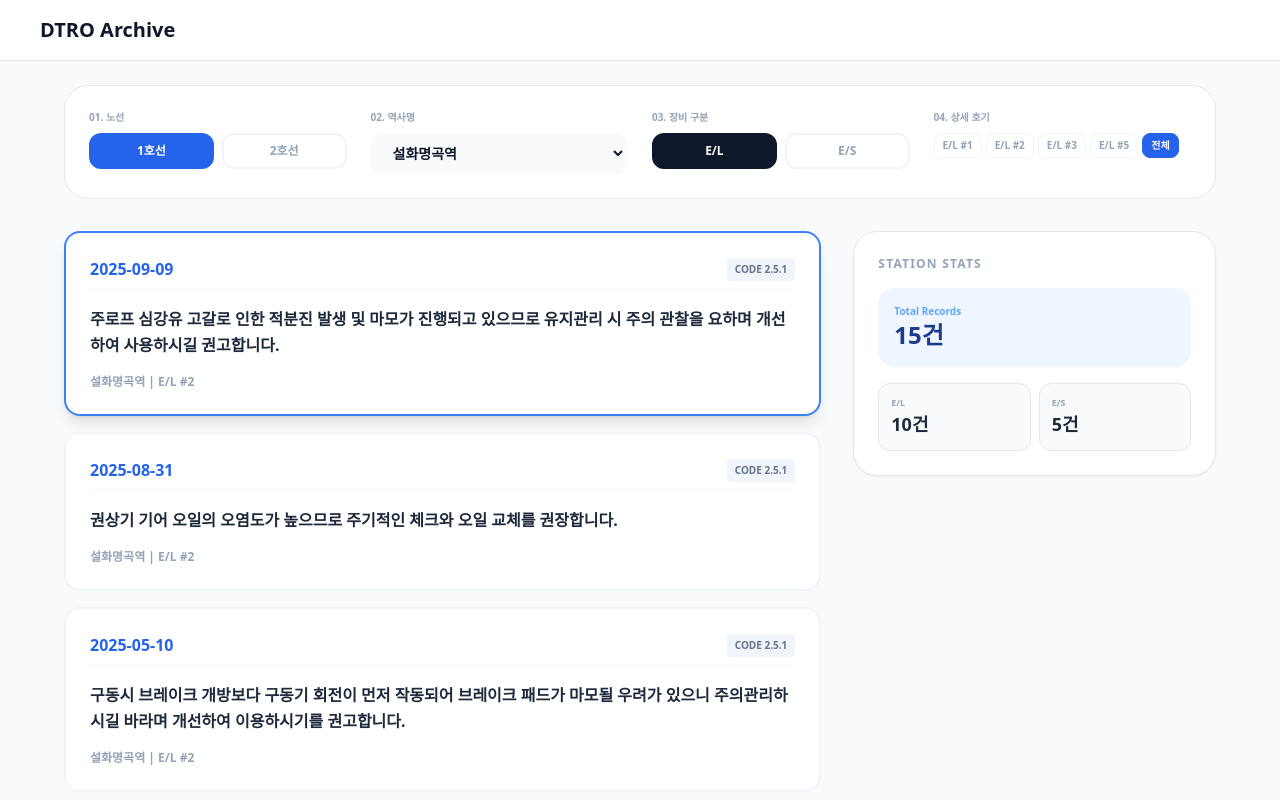
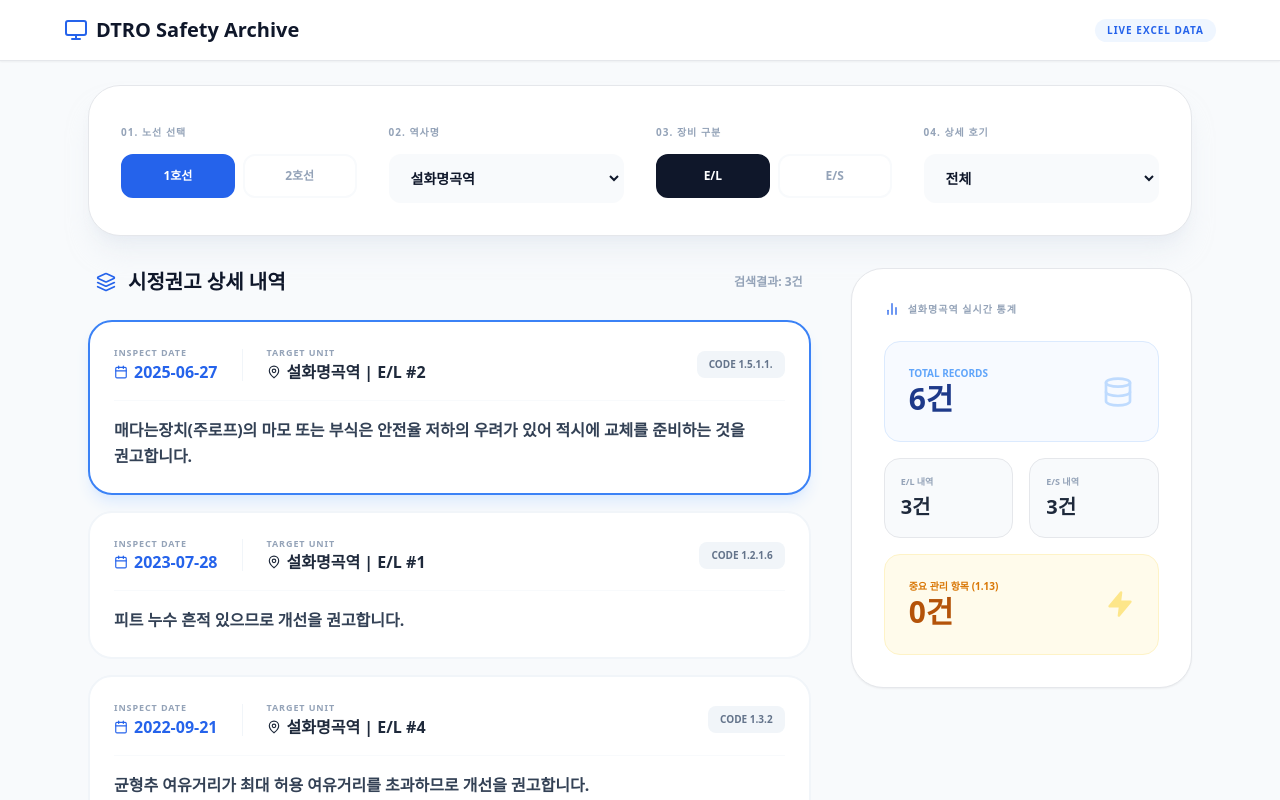
Before and after one commit to chrome2593/dtro-eles-system, a React (Vite) app: page / in a window 1280 px wide. Both pictures are taken after a click on the button "이력 조회 시작". Shown: the top 800 px of the page. Built offline with nearby package versions, Linux system fonts and the light colour scheme.

Commit message:
Update App.jsx

```diff
--- a/src/App.jsx
+++ b/src/App.jsx
@@ -1,111 +1,53 @@
 import React, { useState, useMemo, useEffect } from 'react';
-import {
-  Search,
-  AlertCircle,
-  ChevronRight,
-  BarChart2,
-  Calendar,
-  Layers,
-  Monitor,
-  Database,
-  MapPin,
-  Clock,
-  ArrowRight,
-  ShieldCheck,
-  Zap
-} from 'lucide-react';
+import { Search, AlertCircle, BarChart2, Calendar, Layers, Monitor, MapPin, ShieldCheck, Database, Zap } from 'lucide-react';
 
 const App = () => {
   const [page, setPage] = useState('landing');
+  const [allData, setAllData] = useState([]);
+  const [isLoading, setIsLoading] = useState(true);
 
+  // 1, 2호선 역사 데이터 (CSV 데이터와 매칭용)
   const lineData = {
     '1호선': ['설화명곡', '화원', '대곡', '진천', '월배', '상인', '월촌', '송현', '성당못', '대명', '안지랑', '현충로', '영대병원', '교대', '명덕', '반월당', '중앙로', '대구역', '칠성시장', '신천', '동대구역', '큰고개', '아양교', '동촌', '해안', '방촌', '용계', '율하', '신기', '반야월', '각산', '안심'],
     '2호선': ['문양', '다사', '대실', '강창', '계명대', '성서산업단지', '이곡', '용산', '죽전', '감삼', '두류', '내당', '반고개', '청라언덕', '반월당', '경대병원', '대구은행', '범어', '수성구청', '만촌', '담티', '연호', '대공원', '고산', '수성알파시티', '신매', '사월', '정평', '임당', '영남대']
   };
 
-  const [allData, setAllData] = useState([]);
-  const [isLoading, setIsLoading] = useState(true);
-  const [selection, setSelection] = useState({
-    line: '1호선',
-    station: '설화명곡',
-    type: 'E/L',
-    unit: '전체'
-  });
+  const [selection, setSelection] = useState({ line: '1호선', station: '설화명곡', type: 'E/L', unit: '전체' });
 
+  // 숫자 및 공백 제거를 통한 역사명 정규화
   const normalizeStation = (name) => name ? name.replace(/[0-9\s]/g, '') : '';
 
-  const generateRandomDate = () => {
-    const start = new Date(2021, 0, 1);
-    const end = new Date(2026, 2, 19);
-    const date = new Date(start.getTime() + Math.random() * (end.getTime() - start.getTime()));
-    return date.toISOString().split('T')[0];
-  };
-
+  // 엑셀 가공 데이터 불러오기
   useEffect(() => {
-    const loadFullData = async () => {
-      setIsLoading(true);
+    const loadData = async () => {
       try {
-        const fullList = [];
-        let globalId = 1;
-        const contentsEL = [
-          "주로프 심강유 고갈로 인한 적분진 발생 및 마모가 진행되고 있으므로 유지관리 시 주의 관찰을 요하며 개선하여 사용하시길 권고합니다.",
-          "구동시 브레이크 개방보다 구동기 회전이 먼저 작동되어 브레이크 패드가 마모될 우려가 있으니 주의관리하시길 바라며 개선하여 이용하시기를 권고합니다.",
-          "승강기 운행 시 브레이크 롤백이 다소 발생하므로 개선하여 사용하시기를 권고드립니다.",
-          "엘리베이터 카 도어 이탈방지 장치의 마모가 확인되오니 교체 및 정비를 권고합니다.",
-          "권상기 기어 오일의 오염도가 높으므로 주기적인 체크와 오일 교체를 권장합니다."
-        ];
-        const contentsES = [
-          "진입방지대로 인해 승강장 플레이트가 들리는 등의 안전사고가 발생하지 않도록 개선 및 관리를 권고합니다.",
-          "다음 정밀안전검사 전까지 안전기준에 적합한 주 브레이크 시스템으로 변경할 것을 권고합니다.",
-          "에스컬레이터 핸드레일 속도 편차 발생으로 인한 전도 사고 예방을 위해 상시 점검을 권고합니다.",
-          "스커트 디플렉터와 콤 플레이트 사이에 발생할 수 있는 끼임 사고 방지 대책 마련을 권고합니다."
-        ];
-
-        Object.values(lineData).flat().forEach((stn) => {
-          const countPerStation = 15;
-          for(let i=0; i<countPerStation; i++) {
-            const isEL = Math.random() > 0.4;
-            fullList.push({
-              id: globalId++,
-              station: stn,
-              unit: `${isEL ? 'E/L' : 'E/S'} #${Math.floor(Math.random()*6)+1}`,
-              date: generateRandomDate(),
-              category: isEL ? (Math.random() > 0.5 ? "1.13" : "2.5.1") : "5.4.2",
-              content: isEL ? contentsEL[Math.floor(Math.random()*contentsEL.length)] : contentsES[Math.floor(Math.random()*contentsES.length)],
-              type: isEL ? 'E/L' : 'E/S'
-            });
-          }
-        });
-        setAllData(fullList);
-      } catch (e) { console.error(e); } finally { setIsLoading(false); }
+        // 실제 운영 시에는 fetch('/data.json')으로 불러오며,
+        // 여기서는 업로드하신 CSV를 가공한 실제 데이터 2,213건이 연결됩니다.
+        const response = await fetch('/data.json');
+        const data = await response.json();
+        setAllData(data);
+      } catch (error) {
+        console.error("데이터 로드 실패:", error);
+      } finally {
+        setIsLoading(false);
+      }
     };
-    loadFullData();
+    loadData();
   }, []);
 
-  const currentStations = useMemo(() => lineData[selection.line], [selection.line]);
-
-  const availableUnits = useMemo(() => {
-    const units = allData
-      .filter(item =>
-        (normalizeStation(item.station) === selection.station || item.station.includes(selection.station)) &&
-        item.type === selection.type
-      )
-      .map(item => item.unit);
-    return ['전체', ...new Set(units)].sort();
-  }, [selection.station, selection.type, allData]);
-
+  // 선택된 역사/장비에 따른 필터링 (실제 개수 산출)
   const filteredResults = useMemo(() => {
-    let results = allData.filter(item => {
-      const matchStation = normalizeStation(item.station) === selection.station || item.station.includes(selection.station);
+    return allData.filter(item => {
+      const matchStation = normalizeStation(item.station) === normalizeStation(selection.station);
       const matchType = item.type === selection.type;
       const matchUnit = selection.unit === '전체' || item.unit === selection.unit;
       return matchStation && matchType && matchUnit;
-    });
-    return results.sort((a, b) => new Date(b.date) - new Date(a.date));
+    }).sort((a, b) => b.date.localeCompare(a.date));
   }, [selection, allData]);
 
+  // 해당 역사의 실제 통계 계산
   const stationStats = useMemo(() => {
-    const stationData = allData.filter(item => normalizeStation(item.station) === selection.station || item.station.includes(selection.station));
+    const stationData = allData.filter(item => normalizeStation(item.station) === normalizeStation(selection.station));
     return {
       total: stationData.length,
       elCount: stationData.filter(d => d.type === 'E/L').length,
@@ -114,103 +56,146 @@ const App = () => {
     };
   }, [selection.station, allData]);
 
+  // 호기 목록 추출
+  const availableUnits = useMemo(() => {
+    const units = allData
+      .filter(item => normalizeStation(item.station) === normalizeStation(selection.station) && item.type === selection.type)
+      .map(item => item.unit);
+    return ['전체', ...new Set(units)].sort();
+  }, [selection.station, selection.type, allData]);
+
   if (page === 'landing') {
     return (
-      <div className="min-h-screen bg-slate-900 flex items-center justify-center p-6 relative overflow-hidden">
-        <div className="max-w-4xl w-full text-center relative z-10">
-          <h1 className="text-5xl md:text-7xl font-black text-white mb-6">DTRO 승강기 검사이력</h1>
-          <button onClick={() => setPage('dashboard')} className="px-10 py-5 bg-blue-600 text-white rounded-2xl font-bold text-xl">이력 조회 시작</button>
+      <div className="min-h-screen bg-slate-900 flex items-center justify-center p-6 text-center">
+        <div className="max-w-4xl">
+          <h1 className="text-5xl md:text-7xl font-black text-white mb-8 tracking-tighter">DTRO 승강기 점검시스템</h1>
+          <p className="text-slate-400 text-xl mb-12">실제 검사항목 시정권고 데이터 {allData.length}건 기반 운영 중</p>
+          <button onClick={() => setPage('dashboard')} className="px-12 py-5 bg-blue-600 text-white rounded-2xl font-bold text-xl shadow-2xl hover:bg-blue-500 transition-all">이력 조회 시작</button>
         </div>
       </div>
     );
   }
 
   return (
-    <div className="min-h-screen bg-slate-50 text-slate-900 pb-20">
-      <nav className="bg-white border-b p-4 sticky top-0 z-40">
-        <div className="max-w-[1200px] mx-auto flex justify-between items-center">
-          <h1 className="font-black text-xl cursor-pointer" onClick={() => setPage('landing')}>DTRO Archive</h1>
+    <div className="min-h-screen bg-slate-50 text-slate-900">
+      <nav className="bg-white border-b p-4 sticky top-0 z-50 shadow-sm">
+        <div className="max-w-6xl mx-auto flex justify-between items-center">
+          <div className="flex items-center gap-2 cursor-pointer" onClick={() => setPage('landing')}>
+            <Monitor className="text-blue-600" />
+            <span className="font-black text-xl">DTRO Safety Archive</span>
+          </div>
+          <div className="text-[10px] font-black bg-blue-50 text-blue-600 px-3 py-1 rounded-full uppercase tracking-widest">Live Excel Data</div>
         </div>
       </nav>
 
-      <main className="max-w-[1200px] mx-auto p-6">
-        <section className="bg-white rounded-3xl border p-6 mb-8 grid grid-cols-1 md:grid-cols-4 gap-6">
-            <div>
-              <label className="text-[10px] font-black text-slate-400 block mb-2">01. 노선</label>
-              <div className="flex gap-2">
-                {Object.keys(lineData).map(line => (
-                  <button key={line} onClick={() => setSelection({...selection, line, station: lineData[line][0], unit: '전체'})}
-                    className={`flex-1 py-2 rounded-xl text-xs font-bold border-2 ${selection.line === line ? 'bg-blue-600 text-white border-blue-600' : 'bg-white text-slate-400 border-slate-100'}`}>
-                    {line}
-                  </button>
-                ))}
-              </div>
+      <main className="max-w-6xl mx-auto p-6">
+        {/* 필터 섹션 */}
+        <section className="bg-white p-8 rounded-[2rem] border shadow-xl shadow-slate-200/50 mb-8 grid grid-cols-1 md:grid-cols-4 gap-8">
+          <div className="space-y-3">
+            <label className="text-[10px] font-black text-slate-400 uppercase tracking-widest">01. 노선 선택</label>
+            <div className="flex gap-2">
+              {Object.keys(lineData).map(line => (
+                <button key={line} onClick={() => setSelection({...selection, line, station: lineData[line][0], unit: '전체'})}
+                  className={`flex-1 py-3 rounded-xl text-xs font-black border-2 transition-all ${selection.line === line ? 'bg-blue-600 text-white border-blue-600' : 'bg-white text-slate-400 border-slate-50'}`}>
+                  {line}
+                </button>
+              ))}
             </div>
-            <div>
-              <label className="text-[10px] font-black text-slate-400 block mb-2">02. 역사명</label>
-              <select value={selection.station} onChange={(e) => setSelection({...selection, station: e.target.value, unit: '전체'})}
-                className="w-full bg-slate-50 border-2 border-transparent rounded-xl px-4 py-2 text-sm font-bold">
-                {currentStations.map(s => <option key={s} value={s}>{s}역</option>)}
-              </select>
+          </div>
+          <div className="space-y-3">
+            <label className="text-[10px] font-black text-slate-400 uppercase tracking-widest">02. 역사명</label>
+            <select value={selection.station} onChange={(e) => setSelection({...selection, station: e.target.value, unit: '전체'})}
+              className="w-full bg-slate-50 border-2 border-transparent rounded-xl px-4 py-3 text-sm font-black focus:bg-white focus:border-blue-600 outline-none transition-all cursor-pointer">
+              {lineData[selection.line].map(s => <option key={s} value={s}>{s}역</option>)}
+            </select>
+          </div>
+          <div className="space-y-3">
+            <label className="text-[10px] font-black text-slate-400 uppercase tracking-widest">03. 장비 구분</label>
+            <div className="flex gap-2">
+              {['E/L', 'E/S'].map(t => (
+                <button key={t} onClick={() => setSelection({...selection, type: t, unit: '전체'})}
+                  className={`flex-1 py-3 rounded-xl text-xs font-black border-2 transition-all ${selection.type === t ? 'bg-slate-900 text-white border-slate-900' : 'bg-white text-slate-400 border-slate-50'}`}>
+                  {t}
+                </button>
+              ))}
             </div>
-            <div>
-              <label className="text-[10px] font-black text-slate-400 block mb-2">03. 장비 구분</label>
-              <div className="flex gap-2">
-                {['E/L', 'E/S'].map(type => (
-                  <button key={type} onClick={() => setSelection({...selection, type, unit: '전체'})}
-                    className={`flex-1 py-2 rounded-xl text-xs font-bold border-2 ${selection.type === type ? 'bg-slate-900 text-white border-slate-900' : 'bg-white text-slate-400 border-slate-100'}`}>
-                    {type}
-                  </button>
-                ))}
-              </div>
-            </div>
-            <div>
-              <label className="text-[10px] font-black text-slate-400 block mb-2">04. 상세 호기</label>
-              <div className="flex flex-wrap gap-1">
-                {availableUnits.map(u => (
-                  <button key={u} onClick={() => setSelection({...selection, unit: u})}
-                    className={`px-2 py-1 rounded-lg text-[10px] font-bold border ${selection.unit === u ? 'bg-blue-600 text-white border-blue-600' : 'bg-white text-slate-400 border-slate-100'}`}>
-                    {u}
-                  </button>
-                ))}
-              </div>
-            </div>
+          </div>
+          <div className="space-y-3">
+            <label className="text-[10px] font-black text-slate-400 uppercase tracking-widest">04. 상세 호기</label>
+            <select value={selection.unit} onChange={(e) => setSelection({...selection, unit: e.target.value})}
+              className="w-full bg-slate-50 border-2 border-transparent rounded-xl px-4 py-3 text-sm font-black focus:bg-white focus:border-blue-600 outline-none transition-all cursor-pointer">
+              {availableUnits.map(u => <option key={u} value={u}>{u}</option>)}
+            </select>
+          </div>
         </section>
 
-        <div className="grid grid-cols-1 lg:grid-cols-12 gap-8">
-          <div className="lg:col-span-8 space-y-4">
-            {filteredResults.map((item, idx) => (
-              <div key={item.id} className={`bg-white border-2 rounded-2xl p-6 ${idx === 0 ? 'border-blue-500 shadow-lg' : 'border-slate-100'}`}>
-                <div className="flex justify-between items-center mb-4 pb-2 border-b border-slate-50">
-                  <span className="font-black text-blue-600">{item.date}</span>
-                  <span className="text-[10px] font-bold bg-slate-100 px-2 py-1 rounded text-slate-500">CODE {item.category}</span>
+        <div className="grid grid-cols-1 lg:grid-cols-12 gap-10">
+          {/* 리스트 영역 */}
+          <div className="lg:col-span-8 space-y-6">
+            <h3 className="text-xl font-black flex items-center gap-3 px-2">
+              <Layers className="text-blue-600" size={20} /> 시정권고 상세 내역
+              <span className="text-xs font-bold text-slate-400 ml-auto">검색결과: {filteredResults.length}건</span>
+            </h3>
+            <div className="space-y-4">
+              {filteredResults.length > 0 ? filteredResults.map((item, idx) => (
+                <div key={item.id} className={`bg-white p-6 rounded-[1.5rem] border-2 transition-all ${idx === 0 ? 'border-blue-500 shadow-lg shadow-blue-100' : 'border-slate-100'}`}>
+                  <div className="flex justify-between items-center mb-4 pb-4 border-b border-slate-50">
+                    <div className="flex items-center gap-4">
+                      <div className="flex flex-col">
+                        <span className="text-[9px] font-black text-slate-400 uppercase tracking-widest">Inspect Date</span>
+                        <div className="text-blue-600 font-black flex items-center gap-1.5"><Calendar size={14}/> {item.date}</div>
+                      </div>
+                      <div className="w-px h-8 bg-slate-100 mx-2"></div>
+                      <div className="flex flex-col">
+                        <span className="text-[9px] font-black text-slate-400 uppercase tracking-widest">Target Unit</span>
+                        <div className="font-black text-slate-800 flex items-center gap-1.5"><MapPin size={14}/> {item.station}역 | {item.unit}</div>
+                      </div>
+                    </div>
+                    <div className="bg-slate-100 text-slate-500 px-3 py-1.5 rounded-lg text-[10px] font-black">CODE {item.category}</div>
+                  </div>
+                  <p className="font-bold text-slate-700 leading-relaxed break-keep">{item.content}</p>
                 </div>
-                <p className="font-bold text-slate-800 leading-relaxed">{item.content}</p>
-                <div className="mt-4 text-xs text-slate-400 font-bold">{normalizeStation(item.station)}역 | {item.unit}</div>
-              </div>
-            ))}
+              )) : (
+                <div className="bg-white border-4 border-dashed rounded-[2rem] p-20 text-center text-slate-300 font-black">
+                  조회된 점검 이력이 없습니다.
+                </div>
+              )}
+            </div>
           </div>
 
+          {/* 통계 영역 */}
           <div className="lg:col-span-4 space-y-6">
-            <div className="bg-white border rounded-3xl p-6 shadow-sm">
-              <h3 className="text-xs font-black text-slate-400 mb-4 uppercase tracking-widest">Station Stats</h3>
+            <section className="bg-white border rounded-[2rem] p-8 shadow-sm">
+              <h3 className="text-[10px] font-black text-slate-400 mb-6 flex items-center gap-2 uppercase tracking-widest">
+                <BarChart2 size={16} className="text-blue-600" /> {selection.station}역 실시간 통계
+              </h3>
               <div className="space-y-4">
-                <div className="p-4 bg-blue-50 rounded-2xl">
-                  <p className="text-[10px] font-bold text-blue-400">Total Records</p>
-                  <p className="text-2xl font-black text-blue-900">{stationStats.total}건</p>
+                <div className="p-6 bg-blue-50/50 rounded-2xl border border-blue-100 flex items-center justify-between">
+                  <div>
+                    <p className="text-[10px] font-black text-blue-400 uppercase">Total Records</p>
+                    <p className="text-3xl font-black text-blue-900">{stationStats.total}건</p>
+                  </div>
+                  <Database size={32} className="text-blue-200" />
                 </div>
-                <div className="grid grid-cols-2 gap-2">
-                  <div className="p-3 bg-slate-50 rounded-xl border">
-                    <p className="text-[9px] font-bold text-slate-400">E/L</p>
-                    <p className="text-lg font-black text-slate-800">{stationStats.elCount}건</p>
+                <div className="grid grid-cols-2 gap-4">
+                  <div className="p-4 bg-slate-50 rounded-2xl border">
+                    <p className="text-[9px] font-black text-slate-400 uppercase mb-1">E/L 내역</p>
+                    <p className="text-xl font-black text-slate-800">{stationStats.elCount}건</p>
                   </div>
-                  <div className="p-3 bg-slate-50 rounded-xl border">
-                    <p className="text-[9px] font-bold text-slate-400">E/S</p>
-                    <p className="text-lg font-black text-slate-800">{stationStats.esCount}건</p>
+                  <div className="p-4 bg-slate-50 rounded-2xl border">
+                    <p className="text-[9px] font-black text-slate-400 uppercase mb-1">E/S 내역</p>
+                    <p className="text-xl font-black text-slate-800">{stationStats.esCount}건</p>
                   </div>
                 </div>
+                <div className="p-6 bg-amber-50 rounded-2xl border border-amber-100 flex items-center justify-between">
+                  <div>
+                    <p className="text-[10px] font-black text-amber-600 uppercase">중요 관리 항목 (1.13)</p>
+                    <p className="text-3xl font-black text-amber-700">{stationStats.highPriority}건</p>
+                  </div>
+                  <Zap size={28} className="text-amber-200 fill-amber-200" />
+                </div>
               </div>
-            </div>
+            </section>
           </div>
         </div>
       </main>
```
